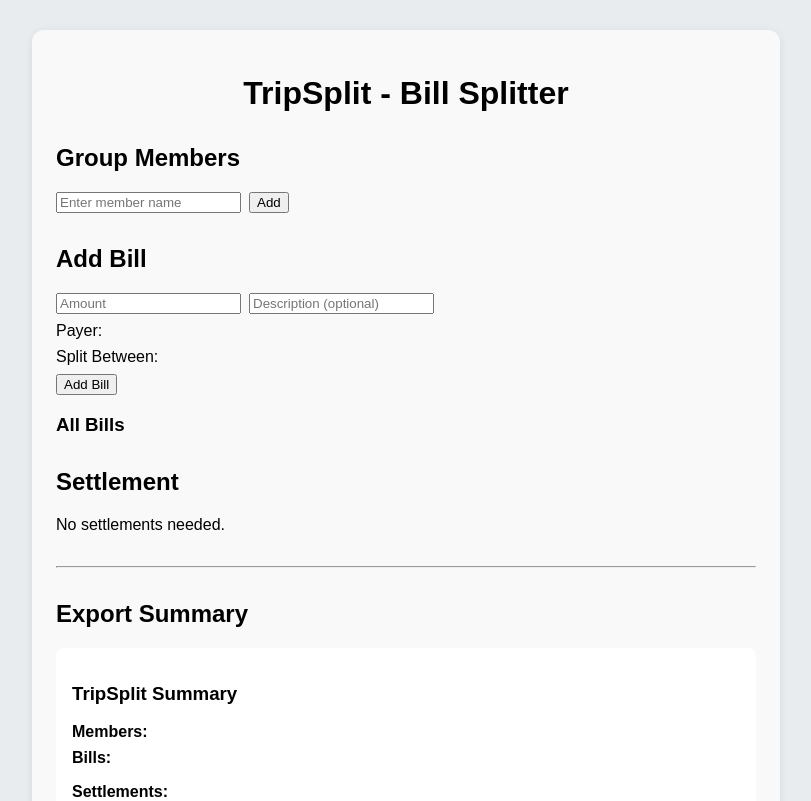
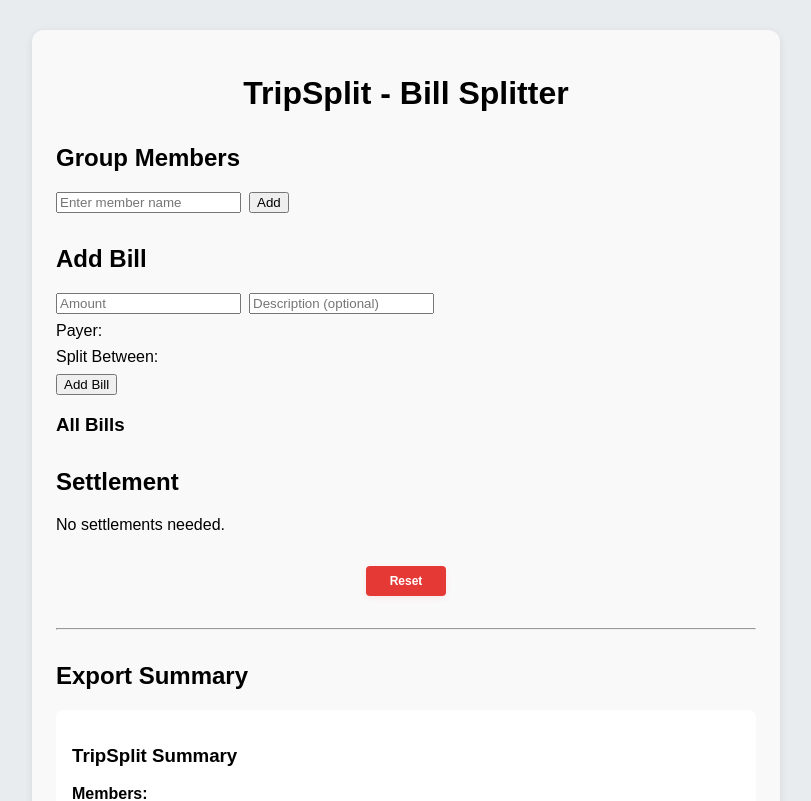
Before and after one commit to RangaDM/tripsplit, a React (Create React App) app: page / in a window 1280 px wide. Shown: the top 801 px of the page, without its empty margins (234-1045 px from the left). Built offline with nearby package versions, Linux system fonts and the light colour scheme.

Commit message:
Add reset button in App component to clear members and bills with confirmation prompt

```diff
--- a/src/App.js
+++ b/src/App.js
@@ -15,6 +15,17 @@ function App() {
       <Members members={members} setMembers={setMembers} />
       <Bills members={members} bills={bills} setBills={setBills} />
       <Settlement members={members} bills={bills} />
+      <button
+        onClick={() => {
+          if (window.confirm('Are you sure you want to reset all members and bills? This action cannot be undone.')) {
+            setMembers([]);
+            setBills([]);
+          }
+        }}
+        style={{ display: 'block', margin: '16px auto 32px auto', background: '#e53935', color: '#fff', border: 'none', borderRadius: 4, padding: '8px 24px', fontWeight: 'bold', fontSize: 12, cursor: 'pointer', boxShadow: '0 2px 6px rgba(229,57,53,0.08)' }}
+      >
+        Reset
+      </button>
       <hr style={{ margin: '32px 0' }} />
       <ExportSummary members={members} bills={bills} />
     </div>
```
